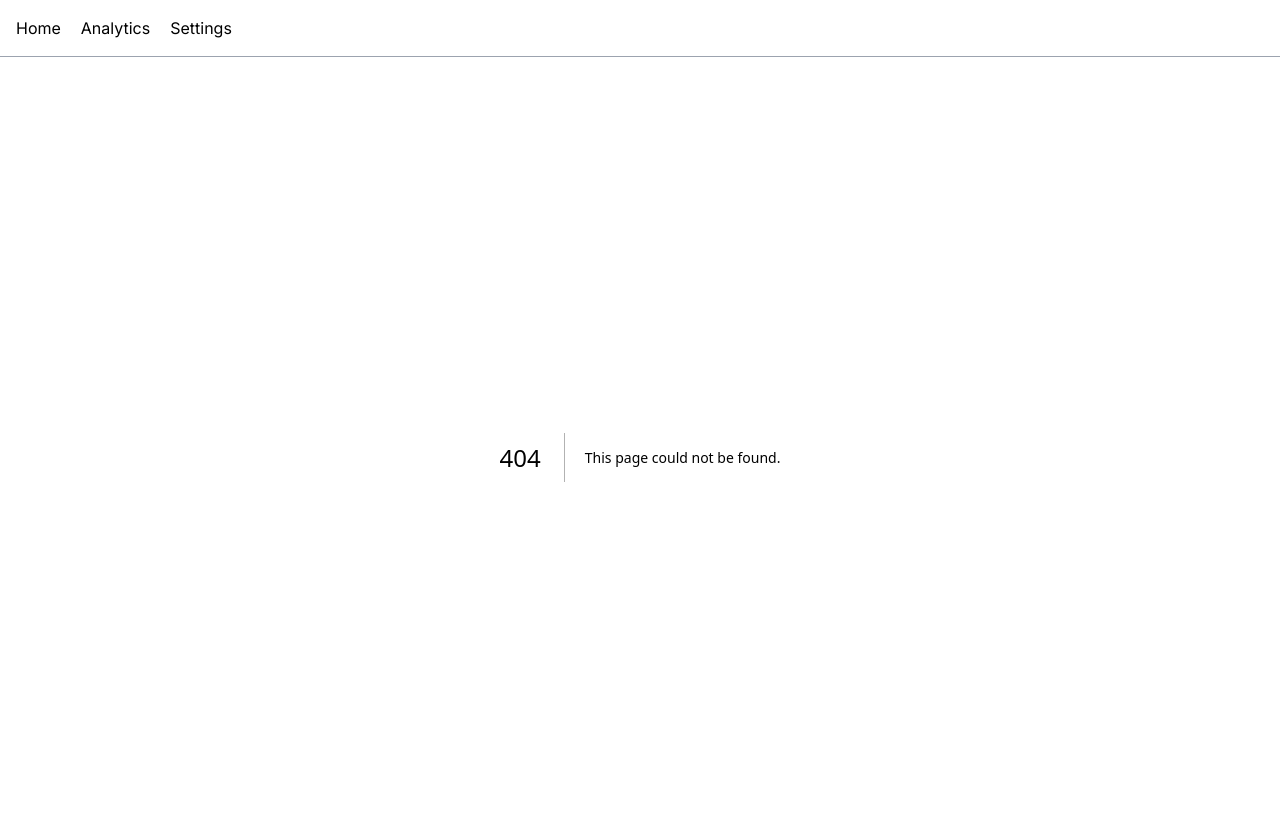
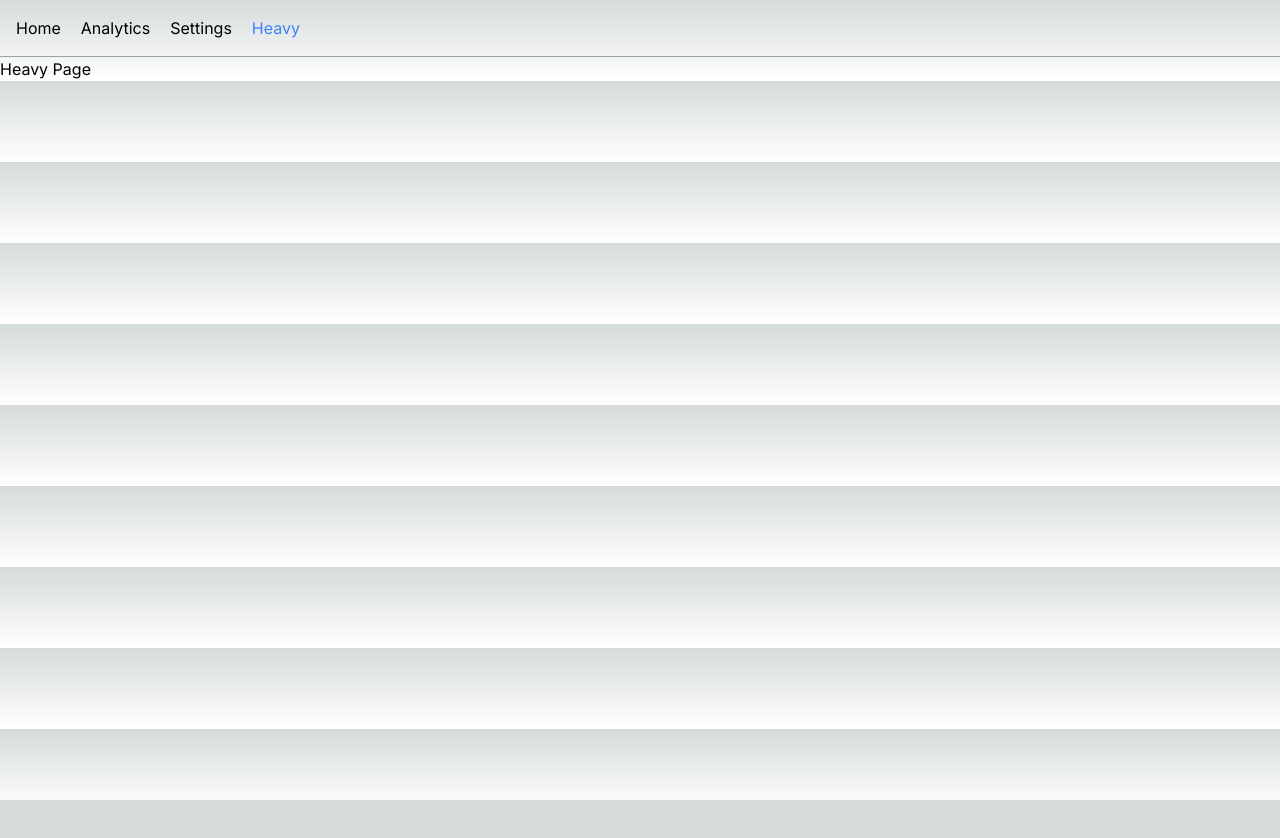
Before and after one commit to marufbroh/mod7-lws-nextjs, a Next.js app: page /heavy in a window 1280 px wide. Before the commit this address had no page. Shown: the top 838 px of the page. After the commit the page ends 800 px from the top, so only its background shows below. Built offline with nearby package versions, Linux system fonts and the light colour scheme.

Commit message:
next loading

```diff
--- a/app/components/Button.js
+++ b/app/components/Button.js
@@ -9,7 +9,7 @@ const Button = ({ children }) => {
   };
   return (
     <button
-      onClick={handleClick}
+      onClick={() => handleClick()}
       className="mt-6 bg-blue-500 px-3 py-2 rounded text-gray-50"
     >
       {children}
--- /dev/null
+++ b/app/heavy/loading.js
@@ -0,0 +1,6 @@
+
+const HeavyLoading = () => {
+  return <div className="text-xl">Loading.....</div>;
+};
+
+export default HeavyLoading;
--- /dev/null
+++ b/app/heavy/page.js
@@ -0,0 +1,11 @@
+import React from 'react';
+
+const Heavy = () => {
+    return (
+        <div>
+            <h1>Heavy Page</h1>
+        </div>
+    );
+};
+
+export default Heavy;
--- a/app/layout.js
+++ b/app/layout.js
@@ -26,6 +26,13 @@ export default function RootLayout({ children }) {
                                 Settings
                             </CustomLink>
                         </li>
+                        <li>
+                            <CustomLink
+                                path="/heavy"
+                            >
+                                Heavy
+                            </CustomLink>
+                        </li>
                     </ul>
                 </nav>
                 {children}
```
